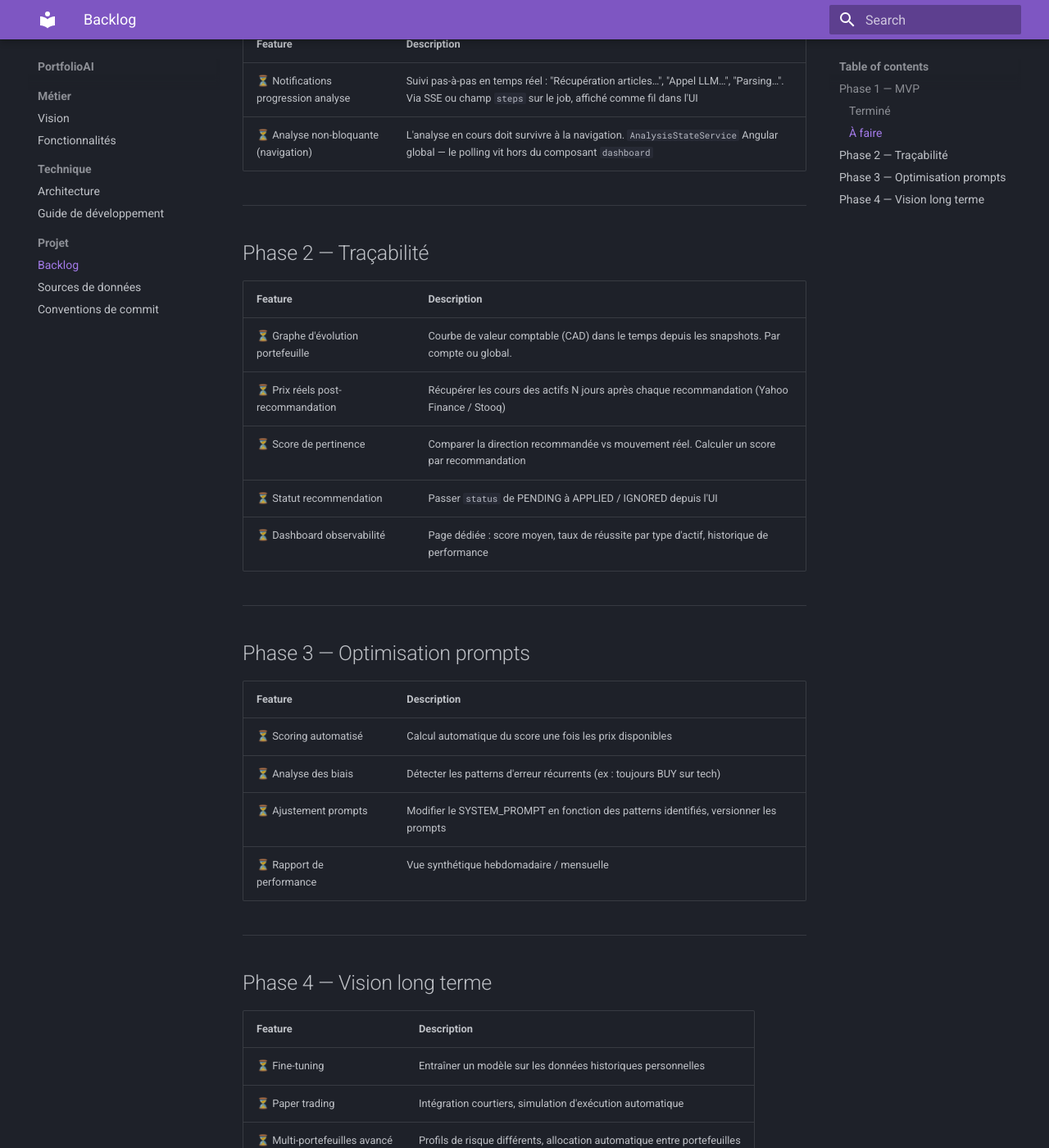
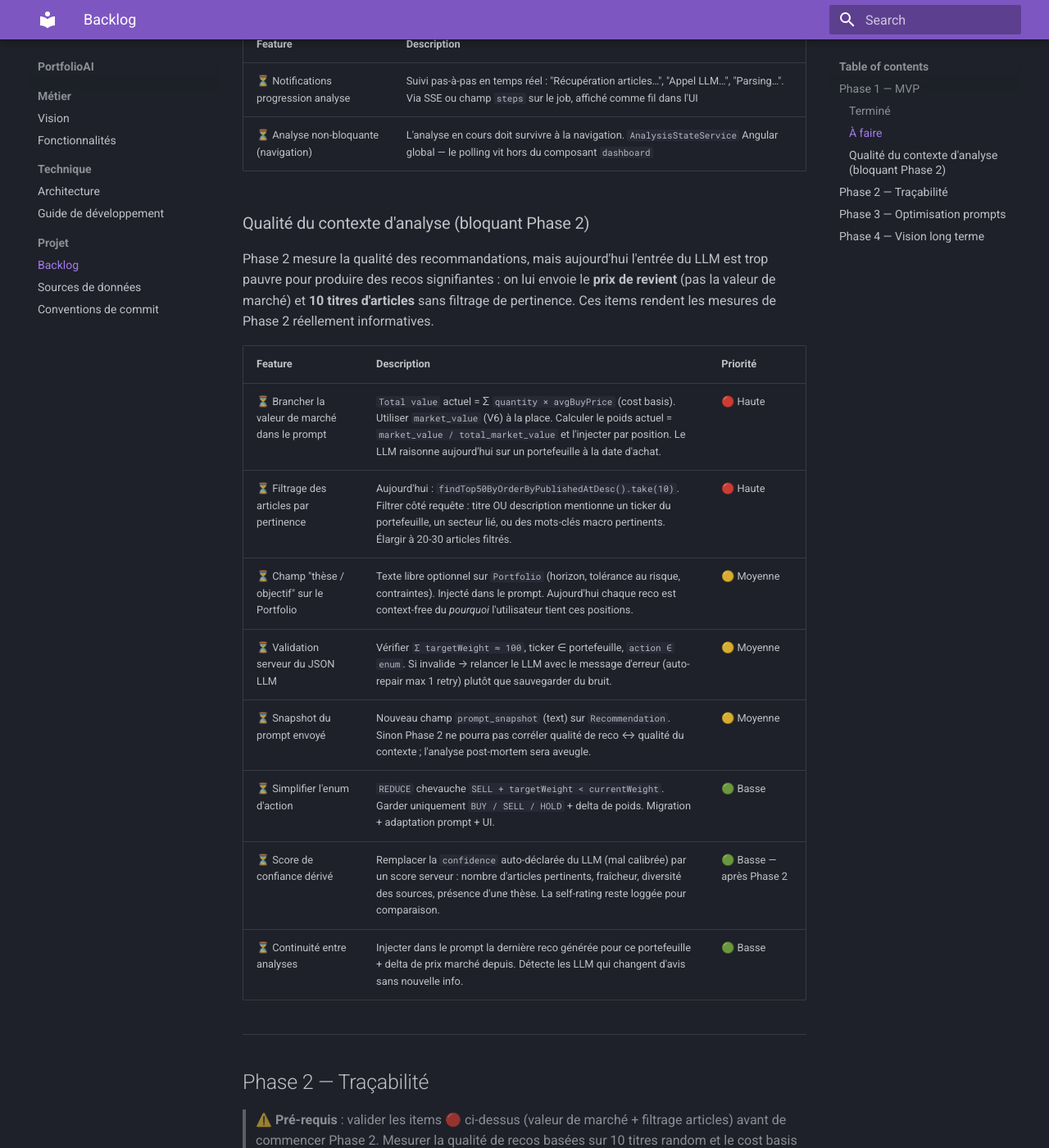
Before and after one commit to jv3n/trade, an MkDocs documentation site: the page built from docs/projet/backlog.md, in a window 1280 px wide and 1400 px high, scrolled down 1656 px. Shown: the whole window at 82% size. Built offline with MkDocs 1.6.1 and Material for MkDocs 9.7.7, drawn with Linux system fonts in a browser that asks for light colours; some of the changed text lies outside the part shown.

Commit message:
docs: update backlog

```diff
--- a/docs/projet/backlog.md
+++ b/docs/projet/backlog.md
@@ -36,9 +36,26 @@ Suivi des features par phase. Mis à jour à chaque session de développement.
 | ⏳ Notifications progression analyse | Suivi pas-à-pas en temps réel : "Récupération articles…", "Appel LLM…", "Parsing…". Via SSE ou champ `steps` sur le job, affiché comme fil dans l'UI |
 | ⏳ Analyse non-bloquante (navigation) | L'analyse en cours doit survivre à la navigation. `AnalysisStateService` Angular global — le polling vit hors du composant `dashboard` |
 
+### Qualité du contexte d'analyse (bloquant Phase 2)
+
+Phase 2 mesure la qualité des recommandations, mais aujourd'hui l'entrée du LLM est trop pauvre pour produire des recos signifiantes : on lui envoie le **prix de revient** (pas la valeur de marché) et **10 titres d'articles** sans filtrage de pertinence. Ces items rendent les mesures de Phase 2 réellement informatives.
+
+| Feature | Description | Priorité |
+|---------|-------------|----------|
+| ⏳ Brancher la valeur de marché dans le prompt | `Total value` actuel = Σ `quantity × avgBuyPrice` (cost basis). Utiliser `market_value` (V6) à la place. Calculer le poids actuel = `market_value / total_market_value` et l'injecter par position. Le LLM raisonne aujourd'hui sur un portefeuille à la date d'achat. | 🔴 Haute |
+| ⏳ Filtrage des articles par pertinence | Aujourd'hui : `findTop50ByOrderByPublishedAtDesc().take(10)`. Filtrer côté requête : titre OU description mentionne un ticker du portefeuille, un secteur lié, ou des mots-clés macro pertinents. Élargir à 20-30 articles filtrés. | 🔴 Haute |
+| ⏳ Champ "thèse / objectif" sur le Portfolio | Texte libre optionnel sur `Portfolio` (horizon, tolérance au risque, contraintes). Injecté dans le prompt. Aujourd'hui chaque reco est context-free du *pourquoi* l'utilisateur tient ces positions. | 🟡 Moyenne |
+| ⏳ Validation serveur du JSON LLM | Vérifier `Σ targetWeight ≈ 100`, ticker ∈ portefeuille, `action ∈ enum`. Si invalide → relancer le LLM avec le message d'erreur (auto-repair max 1 retry) plutôt que sauvegarder du bruit. | 🟡 Moyenne |
+| ⏳ Snapshot du prompt envoyé | Nouveau champ `prompt_snapshot` (text) sur `Recommendation`. Sinon Phase 2 ne pourra pas corréler qualité de reco ↔ qualité du contexte ; l'analyse post-mortem sera aveugle. | 🟡 Moyenne |
+| ⏳ Simplifier l'enum d'action | `REDUCE` chevauche `SELL + targetWeight < currentWeight`. Garder uniquement `BUY / SELL / HOLD` + delta de poids. Migration + adaptation prompt + UI. | 🟢 Basse |
+| ⏳ Score de confiance dérivé | Remplacer la `confidence` auto-déclarée du LLM (mal calibrée) par un score serveur : nombre d'articles pertinents, fraîcheur, diversité des sources, présence d'une thèse. La self-rating reste loggée pour comparaison. | 🟢 Basse — après Phase 2 |
+| ⏳ Continuité entre analyses | Injecter dans le prompt la dernière reco générée pour ce portefeuille + delta de prix marché depuis. Détecte les LLM qui changent d'avis sans nouvelle info. | 🟢 Basse |
+
 ---
 
 ## Phase 2 — Traçabilité
+
+> ⚠️ **Pré-requis** : valider les items 🔴 ci-dessus (valeur de marché + filtrage articles) avant de commencer Phase 2. Mesurer la qualité de recos basées sur 10 titres random et le cost basis revient à mesurer du bruit.
 
 | Feature | Description |
 |---------|-------------|
```
